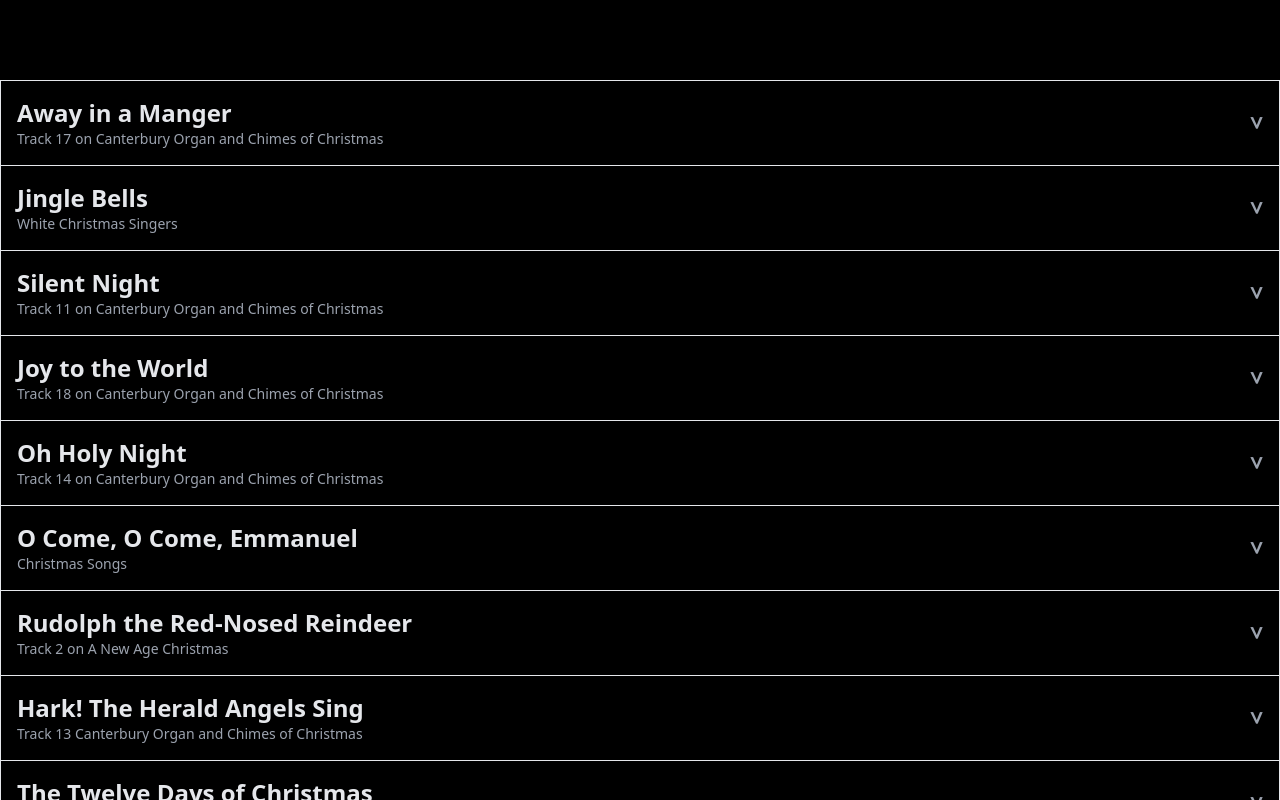
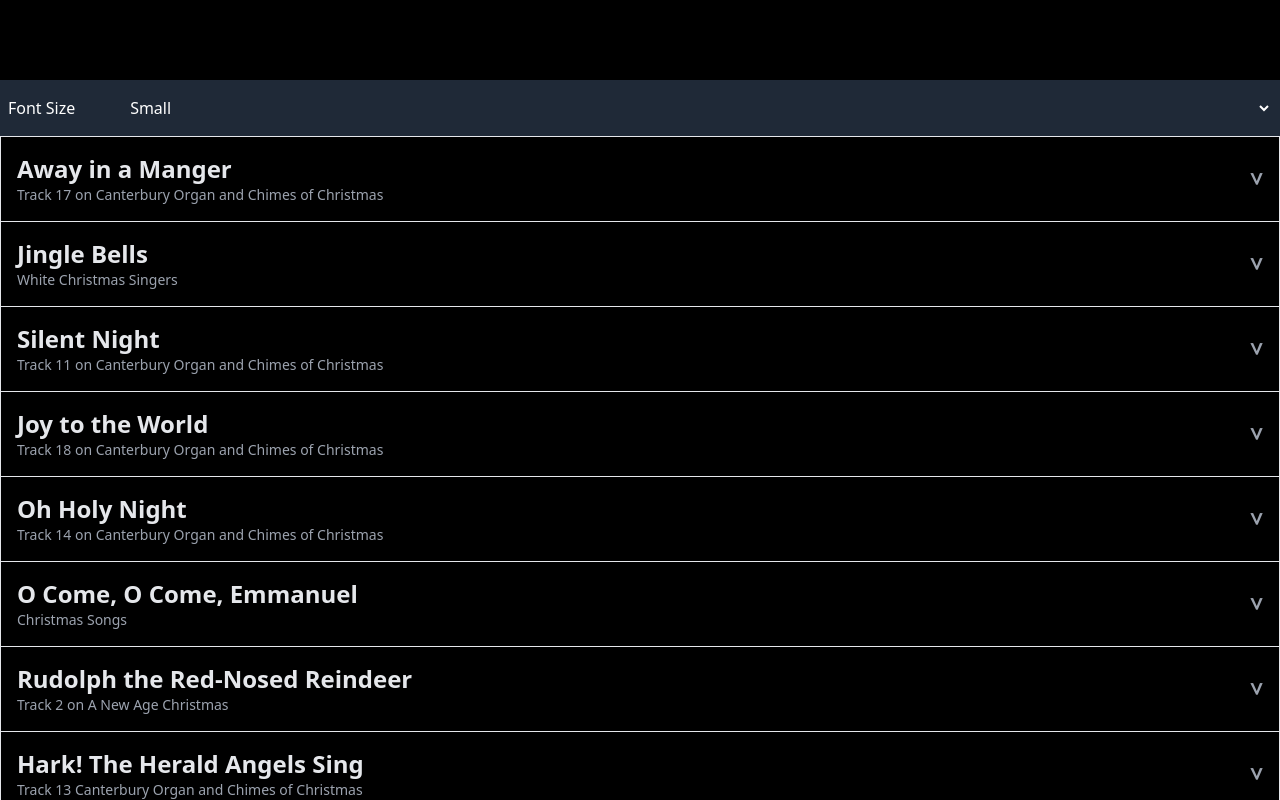
Before and after one commit to EarliestFall988/Lyr, a Nuxt app: page / in a window 1280 px wide. Shown: the top 800 px of the page. Built offline with nearby package versions, Linux system fonts and the light colour scheme.

Commit message:
adding font size accessability

```diff
--- a/components/LyricMenuButton.vue
+++ b/components/LyricMenuButton.vue
@@ -10,16 +10,27 @@
                 </p>
             </div>
             <p class="-rotate-90 text-2xl font-bold text-gray-400">
-                {{ lyricsOpen ? '>' : '<' }}
-            </p>
+                {{ lyricsOpen ? '>' : '<' }} </p>
         </button>
 
         <Transition enter-from-class="translate-y-[-5%] opacity-0" enter-active-class="transition duration-300"
             leave-to-class="translate-y-[-5%] opacity-0" leave-active-class="transition duration-300">
             <div v-if="lyricsOpen">
-                <p class="border-x text-2xl border-b border-gray-300 p-4">
-                <pre>{{ lyrics }}</pre>
-                </p>
+                <div v-if="size == 1">
+                    <p class="border-x text-xs border-b border-gray-300 p-4">
+                    <pre>{{ lyrics }}</pre>
+                    </p>
+                </div>
+                <div v-if="size == 2">
+                    <p class="border-x text-lg border-b border-gray-300 p-4">
+                    <pre>{{ lyrics }}</pre>
+                    </p>
+                </div>
+                <div v-if="size == 3">
+                    <p class="border-x text-2xl border-b border-gray-300 p-4">
+                    <pre>{{ lyrics }}</pre>
+                    </p>
+                </div>
             </div>
         </Transition>
     </div>
@@ -39,7 +50,7 @@ export default {
     methods: {
         toggleLyrics() {
             this.lyricsOpen = !this.lyricsOpen;
-        }
+        },
     },
 }
 
--- a/pages/index.vue
+++ b/pages/index.vue
@@ -1,8 +1,22 @@
 <template>
   <div class="text-white">
+    <div class="flex w-full gap-2 p-2 bg-gray-800 items-center justify-between">
+      <p class="w-28">Font Size</p>
+      <select class="w-full p-2 bg-gray-800 text-white" v-model="selected">
+        <option disabled value="">Please Select</option>
+        <option class="text-md" value="1">Small</option>
+        <option class="text-lg" value="2">Medium</option>
+        <option class="text-3xl" value="3">Large</option>
+      </select>
+    </div>
     <!-- <PageHeader title="Welcome" desc="Find lyrics to your music below" /> -->
     <div v-for="mus in music" :key="mus.id">
-      <LyricMenuButton :title="mus.title" :credits="mus.credits" :lyrics="mus.lyrics" />
+      <LyricMenuButton
+        :title="mus.title"
+        :credits="mus.credits"
+        :lyrics="mus.lyrics"
+        :size="selected"
+      />
     </div>
   </div>
 </template>
@@ -14,6 +28,7 @@ export default {
   components: [PageHeader, LyricMenuButtonVue],
   data() {
     return {
+      selected: "1",
       music: [
         {
           id: 0,
```
